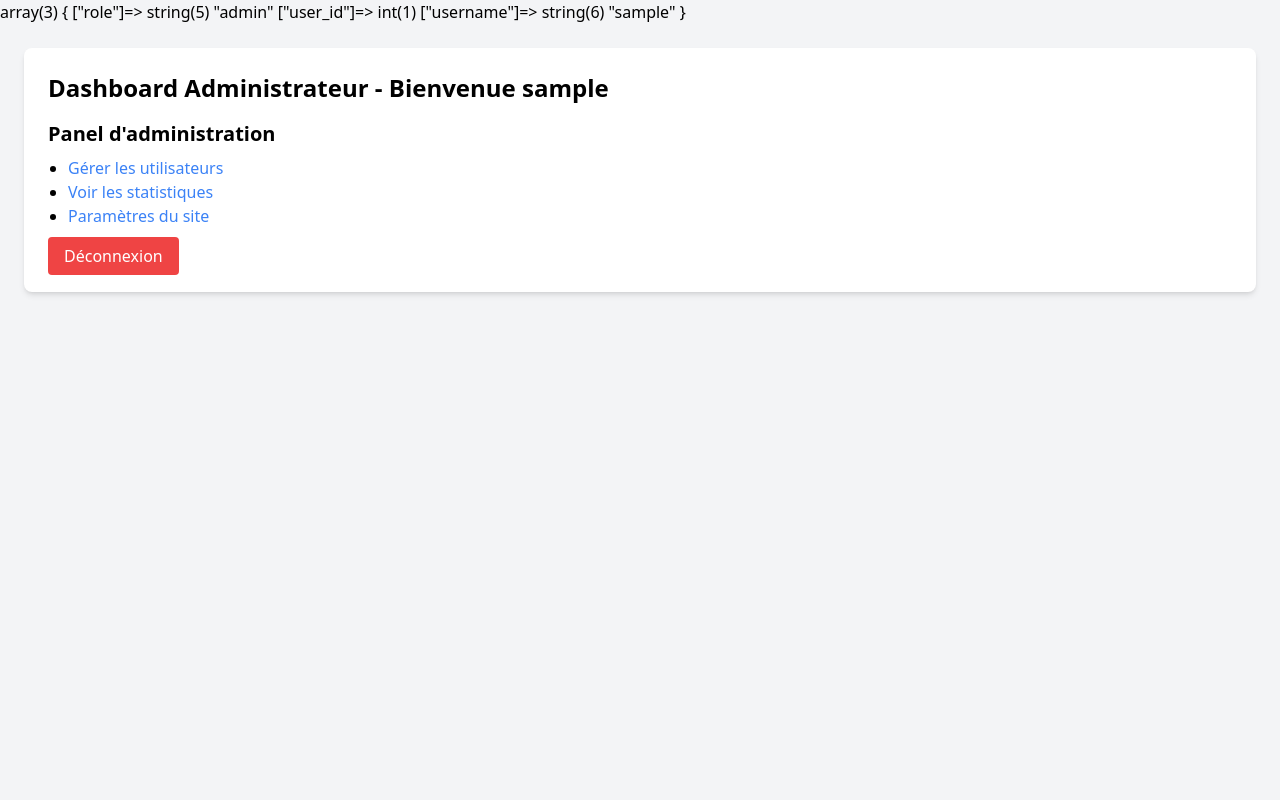
After one commit to Ayoub-fetti/ITThink-Dashboard---Phase-2, a PHP site: page /admin_dashboard.php in a window 1280 px wide. The commit adds this page. Run offline with PHP 8.4, Linux system fonts and the light colour scheme; the visitor is signed in with stand-in values (Sample User, id 1).

Commit message:
login & signIn to dashbord OK with conditions admin || user

```diff
--- /dev/null
+++ b/admin_dashboard.php
@@ -0,0 +1,46 @@
+<?php
+require_once 'config.php';
+session_start();
+
+// Débogage
+var_dump($_SESSION);
+
+// Vérification si l'utilisateur est connecté ET est admin
+if (!isset($_SESSION['user_id']) || $_SESSION['role'] !== 'admin') {
+    echo "Accès refusé: ";
+    echo "user_id set: " . isset($_SESSION['user_id']);
+    echo "role is admin: " . ($_SESSION['role'] === 'admin');
+    header("Location: index.php");
+    exit();
+}
+
+$username = $_SESSION['username'];
+?>
+
+<!DOCTYPE html>
+<html lang="en">
+<head>
+    <meta charset="UTF-8">
+    <meta name="viewport" content="width=device-width, initial-scale=1.0">
+    <title>Admin Dashboard</title>
+    <script src="/Config_tailwind/tailwind.js"></script>
+</head>
+<body class="bg-gray-100">
+    <div class="container mx-auto p-6">
+        <div class="bg-white rounded-lg shadow-md p-6">
+            <h1 class="text-2xl font-bold mb-4">Dashboard Administrateur - Bienvenue <?php echo htmlspecialchars($username); ?></h1>
+
+            <div class="mb-4">
+                <h2 class="text-xl font-semibold mb-2">Panel d'administration</h2>
+                <ul class="list-disc pl-5">
+                    <li><a href="#" class="text-blue-500 hover:underline">Gérer les utilisateurs</a></li>
+                    <li><a href="#" class="text-blue-500 hover:underline">Voir les statistiques</a></li>
+                    <li><a href="#" class="text-blue-500 hover:underline">Paramètres du site</a></li>
+                </ul>
+            </div>
+
+            <a href="logout.php" class="bg-red-500 text-white px-4 py-2 rounded hover:bg-red-600">Déconnexion</a>
+        </div>
+    </div>
+</body>
+</html>
--- a/dashboard.php
+++ b/dashboard.php
@@ -2,6 +2,7 @@
 require_once 'config.php';
 session_start();
 
+// Verification si l'utilisateur est connecte
 if (!isset($_SESSION['user_id'])) {
     header("Location: index.php");
     exit();
--- a/logout.php
+++ b/logout.php
@@ -1,4 +1,7 @@
 <?php
+
+// Deconnexion
+
 session_start();
 session_destroy();
 header("Location: index.php");
```
Also changed, not shown: index.php (+13 -4 lines), main.js (+10 -1 lines).
